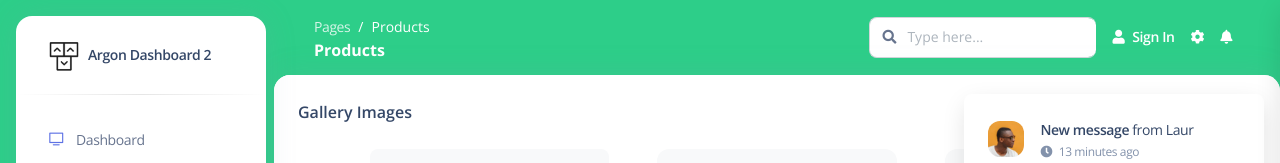
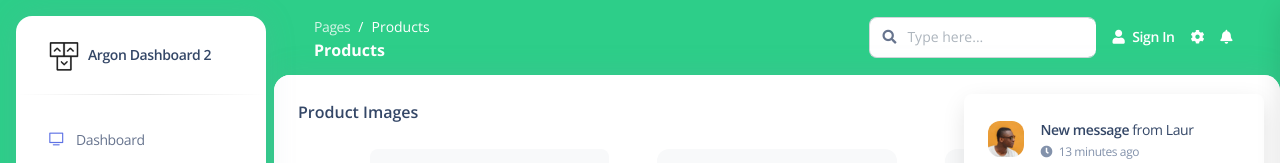
Before and after one commit to Yakshith966/vue-dashboard, a Vue app in the folder vue-argon-dashboard-main/: page /products in a window 1280 px wide. Shown: the top 163 px of the page. Built offline with nearby package versions, Linux system fonts and the light colour scheme.

Commit message:
small commit gallery name changed to products images

```diff
--- a/vue-argon-dashboard-main/src/views/components/ProductsTable.vue
+++ b/vue-argon-dashboard-main/src/views/components/ProductsTable.vue
@@ -1,7 +1,7 @@
 <template>
     <div class="card mb-4">
         <div class="card-header pb-0">
-            <h6>Gallery Images</h6>
+            <h6>Product Images</h6>
         </div>
         <div class="card-body pt-3 w-100">
             <ul class="list-group d-flex flex-row flex-wrap gap-5 w-100 justify-content-center m-auto">
```
